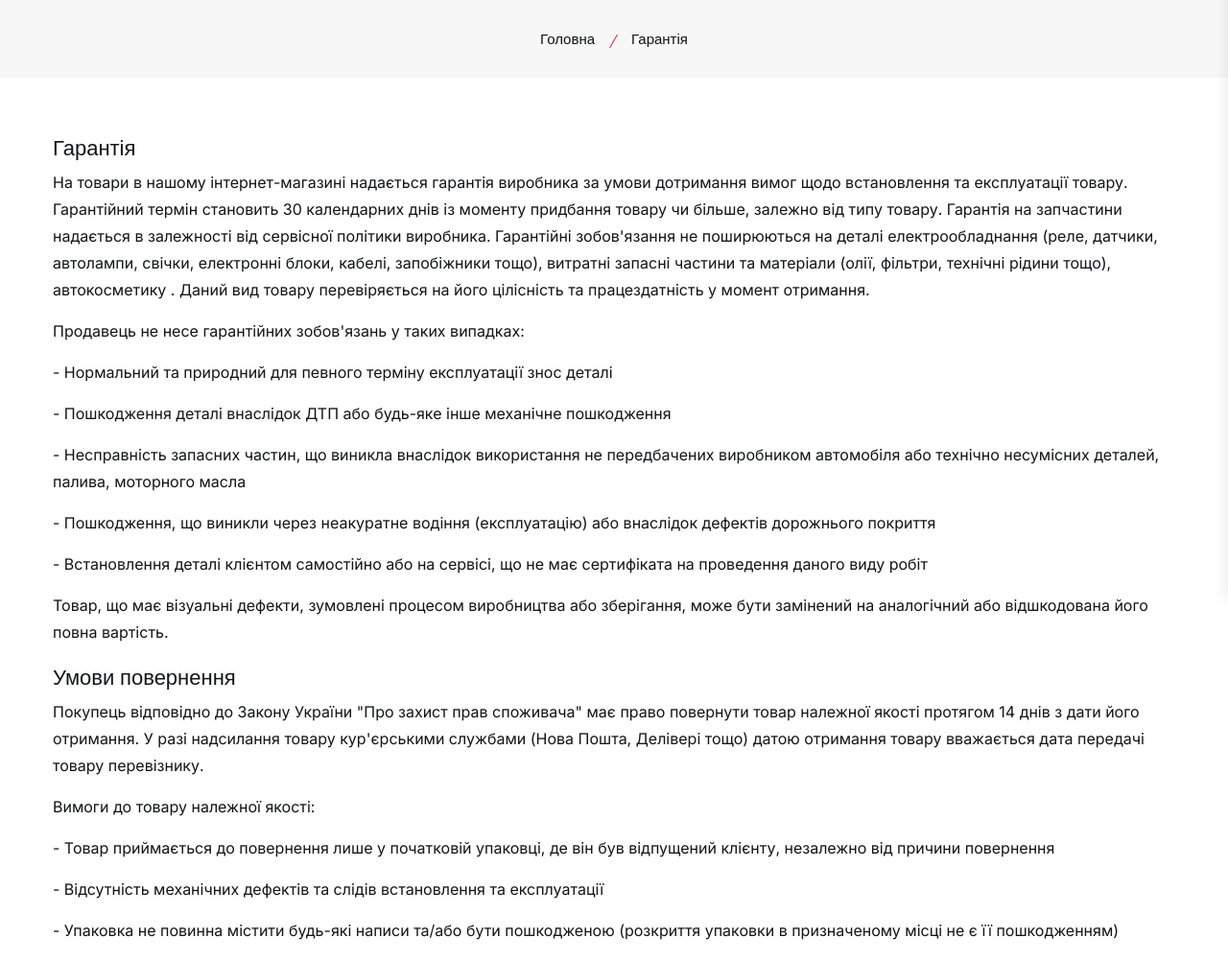
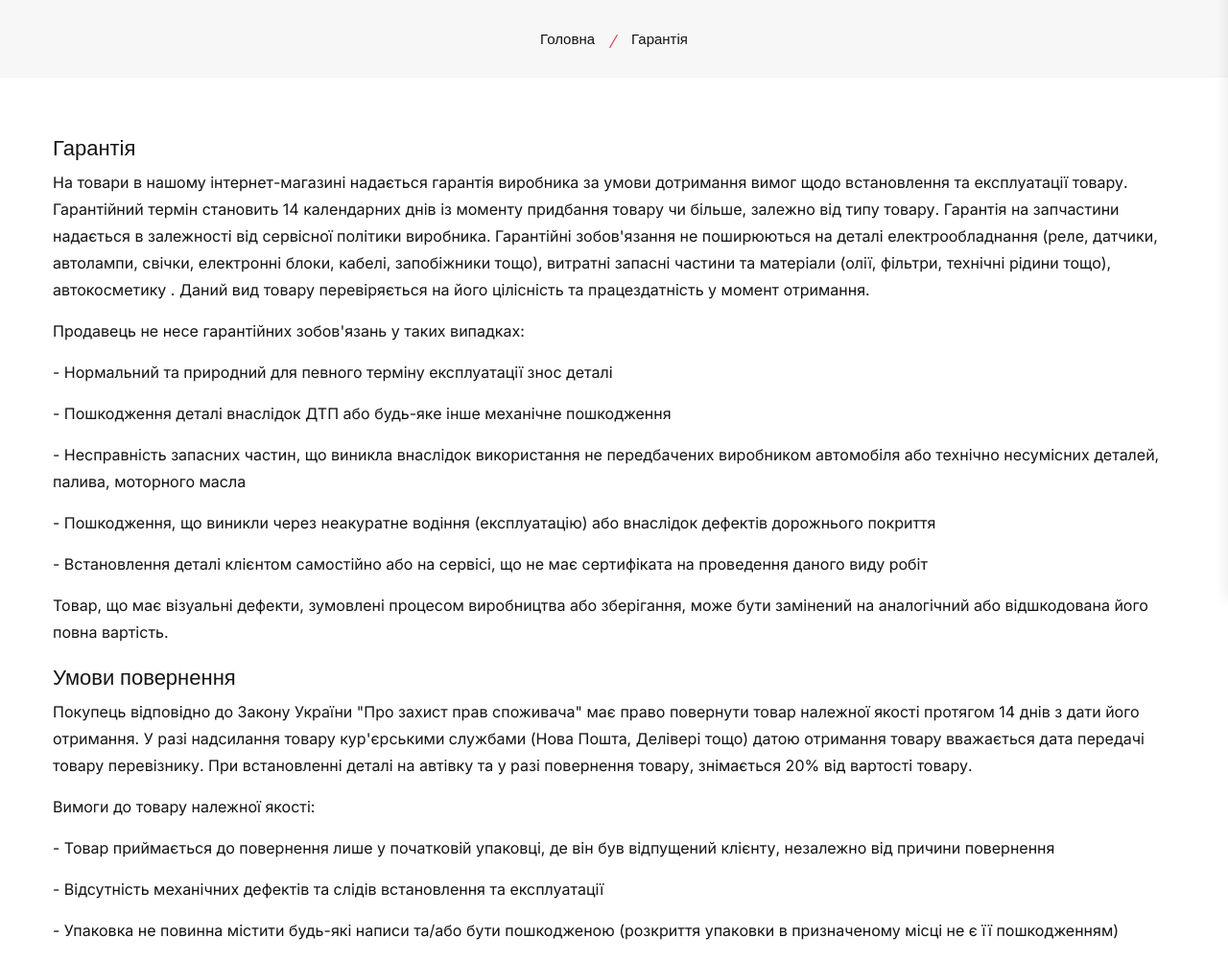
Before and after one commit to nyarvan/MersHub, a Django app: page /guarantee/ in a window 1280 px wide. Shown: the part 175-1177 px from the top of the page at 96% size. Run offline with Django 4.2, Linux system fonts and the light colour scheme; some libraries are stand-ins or nearby versions.

Commit message:
Change text on delivery and payment, guarantee pages.

```diff
--- a/shop/templates/delivery-payment.html
+++ b/shop/templates/delivery-payment.html
@@ -39,7 +39,7 @@
                             <p class="privacy__policy--content__desc">- Безготівкова оплата рахунку у банках України, комісію за перерахування коштів оплачує платник згідно з тарифами банку</p>
                             <p class="privacy__policy--content__desc">- Готівкою (в офісі при отриманні)</p>
                             <p class="privacy__policy--content__desc">- Накладним платежем</p>
-                            <p class="privacy__policy--content__desc">Оплата приймається виключно у національній валюті – українській гривні. Реквізити рахунку на оплату надсилаються за допомогою SMS або електронної пошти після підтвердження замовлення. У призначенні платежу потрібно обов'язково вказувати номер замовлення, після оплати прохання повідомити нас будь-яким зручним для Вас способом за допомогою телефонного або електронного зв'язку, із зазначенням суми оплати та номера замовлення. Після оплати Ви отримуєте всі бухгалтерські документи, необхідні в рамках чинного законодавства.</p>
+                            <p class="privacy__policy--content__desc">Оплата приймається виключно у національній валюті – українській гривні, євро та долари. Реквізити рахунку на оплату надсилаються за допомогою SMS або електронної пошти після підтвердження замовлення. У призначенні платежу потрібно обов'язково вказувати номер замовлення, після оплати прохання повідомити нас будь-яким зручним для Вас способом за допомогою телефонного або електронного зв'язку, із зазначенням суми оплати та номера замовлення. Після оплати Ви отримуєте всі бухгалтерські документи, необхідні в рамках чинного законодавства.</p>
                         </div>
                     </div>
                 </div>
--- a/shop/templates/guarantee.html
+++ b/shop/templates/guarantee.html
@@ -31,7 +31,7 @@
                     <div class="col-12">
                         <div class="privacy__policy--content">
                             <h2 class="privacy__policy--content__title">Гарантія</h2>
-                            <p class="privacy__policy--content__desc">На товари в нашому інтернет-магазині надається гарантія виробника за умови дотримання вимог щодо встановлення та експлуатації товару. Гарантійний термін  становить 30 календарних днів із моменту придбання товару чи більше, залежно від типу товару. Гарантія на запчастини надається в залежності від сервісної політики виробника. Гарантійні зобов'язання не поширюються  на деталі електрообладнання (реле, датчики, автолампи, свічки, електронні блоки, кабелі, запобіжники тощо), витратні запасні частини та матеріали (олії, фільтри, технічні рідини тощо), автокосметику . Даний вид товару перевіряється на його цілісність та працездатність у момент отримання.</p>
+                            <p class="privacy__policy--content__desc">На товари в нашому інтернет-магазині надається гарантія виробника за умови дотримання вимог щодо встановлення та експлуатації товару. Гарантійний термін  становить 14 календарних днів із моменту придбання товару чи більше, залежно від типу товару. Гарантія на запчастини надається в залежності від сервісної політики виробника. Гарантійні зобов'язання не поширюються  на деталі електрообладнання (реле, датчики, автолампи, свічки, електронні блоки, кабелі, запобіжники тощо), витратні запасні частини та матеріали (олії, фільтри, технічні рідини тощо), автокосметику . Даний вид товару перевіряється на його цілісність та працездатність у момент отримання.</p>
                             <p class="privacy__policy--content__desc">Продавець не несе гарантійних зобов'язань у таких випадках:</p>
                             <p class="privacy__policy--content__desc">- Нормальний та природний для певного терміну експлуатації знос деталі</p>
                             <p class="privacy__policy--content__desc">- Пошкодження деталі внаслідок ДТП або будь-яке інше механічне пошкодження</p>
@@ -42,7 +42,7 @@
                         </div>
                         <div class="privacy__policy--content section_2">
                             <h2 class="privacy__policy--content__title">Умови повернення</h2>
-                            <p class="privacy__policy--content__desc">Покупець відповідно до Закону України "Про захист прав споживача" має право повернути товар належної якості протягом 14 днів з дати його отримання. У разі надсилання товару кур'єрськими службами (Нова Пошта, Делівері тощо) датою отримання товару вважається дата передачі товару перевізнику.</p>
+                            <p class="privacy__policy--content__desc">Покупець відповідно до Закону України "Про захист прав споживача" має право повернути товар належної якості протягом 14 днів з дати його отримання. У разі надсилання товару кур'єрськими службами (Нова Пошта, Делівері тощо) датою отримання товару вважається дата передачі товару перевізнику. При встановленні деталі на автівку та у разі повернення товару, знімається 20% від вартості товару.</p>
                             <p class="privacy__policy--content__desc">Вимоги до товару належної якості:</p>
                             <p class="privacy__policy--content__desc">- Товар приймається до повернення лише у початковій упаковці, де він був відпущений клієнту, незалежно від причини повернення</p>
                             <p class="privacy__policy--content__desc">- Відсутність механічних дефектів та слідів встановлення та експлуатації</p>
```
